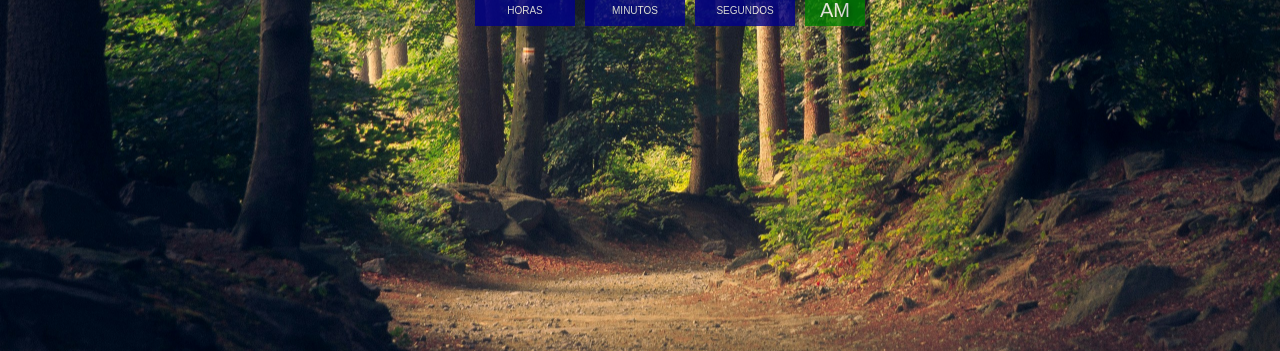
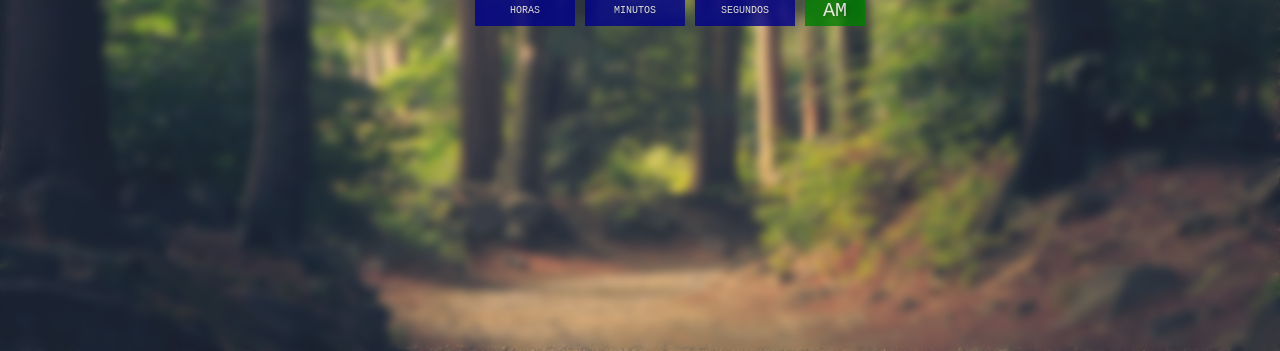
Before and after one commit to JacobbKG/Reloj-Digital, a plain HTML site: page Programa/index.html in a window 1280 px wide. Shown: the part 449-800 px from the top of the page. Drawn offline with Linux system fonts and the light colour scheme.

Commit message:
Agregar cambios al archivo css

```diff
--- a/Programa/style.css
+++ b/Programa/style.css
@@ -14,6 +14,9 @@ body{
     align-items: center;
     height: 100vh;
     justify-content: center;
+    backdrop-filter: blur(5px);
+    background-color: hsla(0, 0%, 100%, 0.1);
+    width: 100%;
 }
 
 h2{
@@ -22,6 +25,7 @@ h2{
     letter-spacing: 4px;
     font-size: 14px;
     text-align: center;
+
 }
 
 .clock{
@@ -35,7 +39,7 @@ h2{
 }
 
 .clock span{
-    font-family: sans-serif;
+    font-family: monospace, sans-serif;
     width: 100px;
     height: 80px;
     background-color: slateblue;
```
